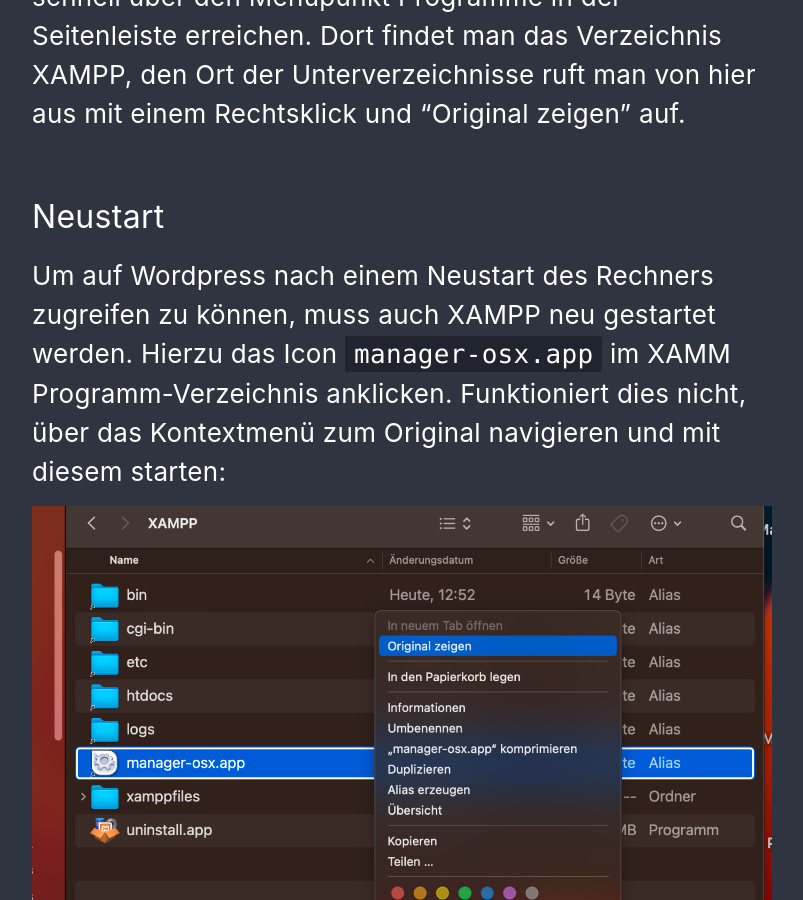
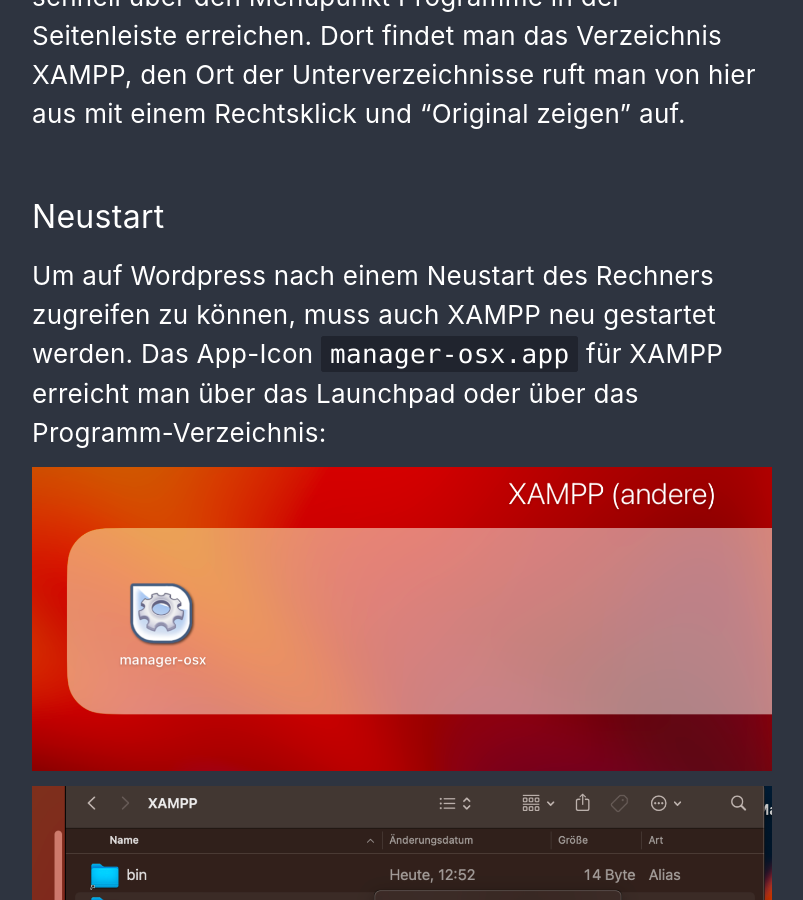
Before and after one commit to henrietteBaum/henrietteBaum.github.io, a Jekyll site: the page built from _posts/2023-08-02-wp-xampp-macos.md, in a window 1280 px wide and 900 px high, scrolled down 6776 px. Shown: the whole window, without its empty margins (238-1041 px from the left). Built offline with Jekyll 4.4.1, drawn with Linux system fonts in a browser that asks for light colours; some of the changed text lies outside the part shown.

Commit message:
update post

```diff
--- a/_posts/2023-08-02-wp-xampp-macos.md
+++ b/_posts/2023-08-02-wp-xampp-macos.md
@@ -106,7 +106,10 @@
 
 ## Neustart
 
-Um auf Wordpress nach einem Neustart des Rechners zugreifen zu können, muss auch XAMPP neu gestartet werden. Hierzu das Icon `manager-osx.app` im XAMM Programm-Verzeichnis anklicken. Funktioniert dies nicht, über das Kontextmenü zum Original navigieren und mit diesem starten:
+Um auf Wordpress nach einem Neustart des Rechners zugreifen zu können, muss auch XAMPP neu gestartet werden. Das App-Icon `manager-osx.app` für XAMPP erreicht man über das Launchpad oder über das Programm-Verzeichnis:
+
+![Alt text](/assets/images/2023-08-02-wp-xampp-mac/max-launchpad-xampp.png)
+
 
 ![XAMPP neu starten](/assets/images/2023-08-02-wp-xampp-mac/finder-program-manager-osx-app.png)
 
@@ -117,9 +120,13 @@
 Um in Wordpress neue Themen und Einstellungen auszuprobieren ist XAMPP sicherlich eine gute Wahl, weil man nicht selbst einen Web-Server und die erforderliche Datenbank aufsetzen muss. Alternativ hierzu bietet sich aber auch die Nutzung einer Komplettlösung von Bitnami: https://bitnami.com/stacks#wordpress ,  der Einsatz eines Docker-Containers  oder einer VM (Virtual Machine) an: https://bitnami.com/stack/wordpress/virtual-machine.
 
 
+### Weiterlesen:
 
+[Installation von XAMPP unter Windows bei hiese.online](https://www.heise.de/download/blog/Wordpress-mit-XAMPP-auf-dem-eigenen-Rechner-ausprobieren-3286703)
 
+[YouTube Beitrag von Aroma Meia für die Einrichtung unter  macOS](https://www.youtube.com/watch?v=M6vgABWvCGU)
 
+[YouTube Beitrag von Tom Media, Einrichtung unter macOS ](https://www.youtube.com/watch?v=UJ4YMxAFlz4&t=18s)
 ___
 
 
```
Also changed, not shown: assets/images/2023-08-02-wp-xampp-mac/max-launchpad-xampp.png (added).
